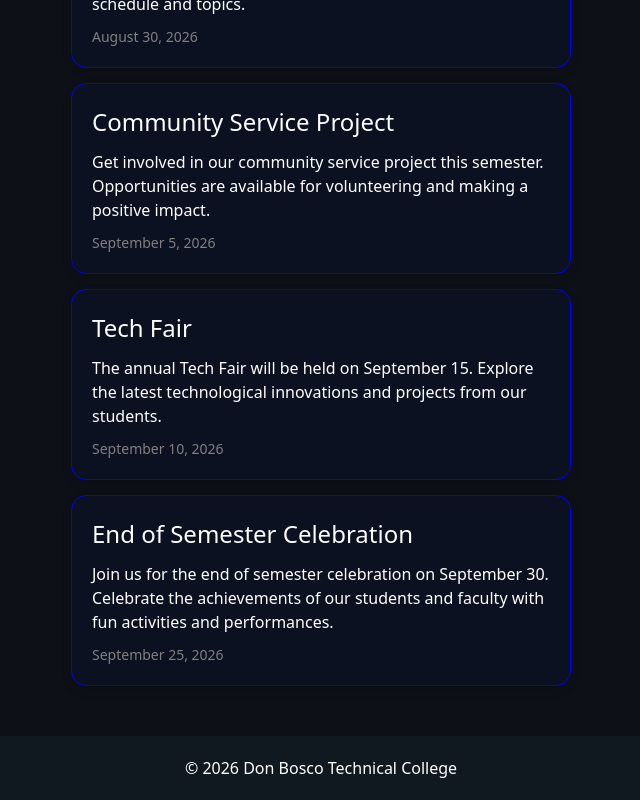
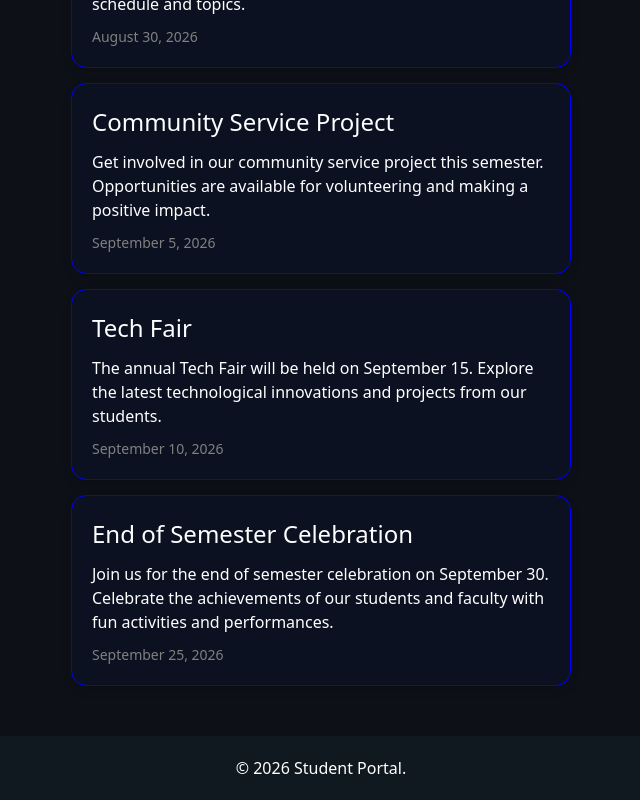
Before and after one commit to ejannn/ITFE403A_Celocia, an Angular app: page / in a window 1280 px wide. Shown: the part 5971-6771 px from the top of the page, without its empty margins (319-959 px from the left). Built offline with nearby package versions, Linux system fonts and the light colour scheme.

Commit message:
rafactor: footer static data to dynamic

```diff
--- a/src/app/components/footer/footer.html
+++ b/src/app/components/footer/footer.html
@@ -1,3 +1,3 @@
 <footer>
-  © 2026 Don Bosco Technical College
+  <p>&copy; {{ currentYear }} Student Portal.</p>
 </footer>
--- a/src/app/components/footer/footer.ts
+++ b/src/app/components/footer/footer.ts
@@ -6,4 +6,6 @@ import { Component } from '@angular/core';
   templateUrl: './footer.html',
   styleUrl: './footer.css',
 })
-export class Footer {}
+export class Footer {
+  currentYear: number = new Date().getFullYear();
+}
```
